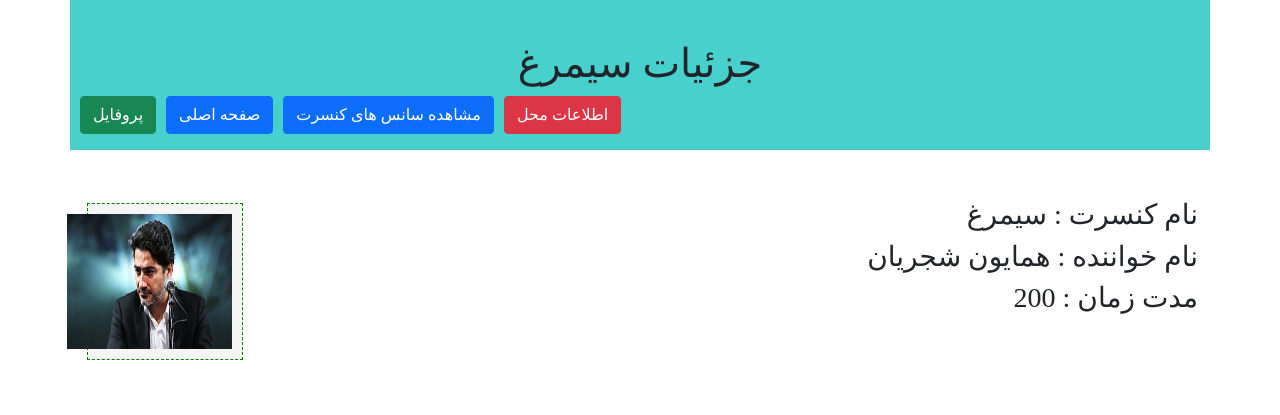
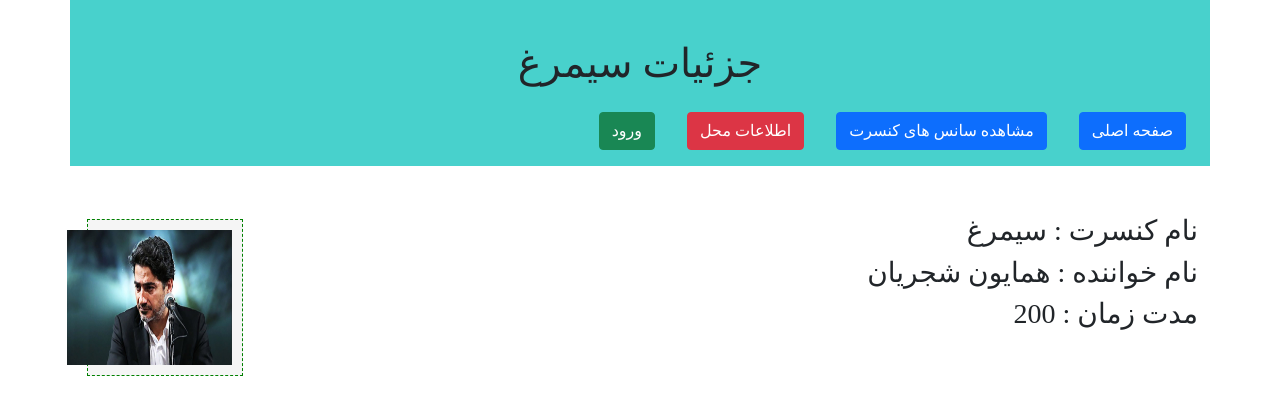
Before and after one commit to mrcod3r-ir/concerts-django, a Django app: page /ticketSales/concert/1 in a window 1280 px wide. Shown: the top 415 px of the page. Run offline with Django 3.2, Linux system fonts and the light colour scheme; data comes from the database, SQL or seed files in the repository; both versions use the stored data as it was after the commit; some libraries are stand-ins or nearby versions; some web fonts are replaced.

Commit message:
p18 completed

```diff
--- a/concert/accounts/urls.py
+++ b/concert/accounts/urls.py
@@ -2,5 +2,6 @@ from django.urls import path
 from accounts import views
 
 urlpatterns = [
-    path('login',views.loginView),
+    path('login/',views.loginView),
+    path('logout/',views.logoutView),
 ]
--- a/concert/concert/settings.py
+++ b/concert/concert/settings.py
@@ -154,3 +154,6 @@ MEDIA_ROOT= os.path.join(BASE_DIR,"media")
 # https://docs.djangoproject.com/en/3.2/ref/settings/#default-auto-field
 
 DEFAULT_AUTO_FIELD = 'django.db.models.BigAutoField'
+
+LOGIN_URL = '/accounts/login'
+LOGIN_REDIRECT_RUL = '/ticketSales/concert/list'
--- a/concert/ticketSales/templates/ticketSales/layout.html
+++ b/concert/ticketSales/templates/ticketSales/layout.html
@@ -8,7 +8,7 @@
 		<title>سامانه فروش بلیط کنسرت</title>
 		<link
 			rel="stylesheet"
-			href="{% static 'ticketSales/css/bootstrap.css' %}"
+			href="{% static 'ticketSales/css/bootstrap.rtl.css' %}"
 		/>
 		<link
 			rel="stylesheet"
@@ -20,19 +20,29 @@
 		<div class="container">
 			<div class="row box">
 				<h1>{% block titlepage %} {% endblock %}</h1>
-				<ul class="btnul">
-					<li><a class="btn btn-success">پروفایل</a></li>
-					<li><a class="btn btn-primary">صفحه اصلی</a></li>
-					<li>
+				<ul class="nav m-2">
+					<li class="nav-link"><a class="btn btn-primary">صفحه اصلی</a></li>
+
+					<li class="nav-link">
 						<a class="btn btn-primary" href="/ticketSales/time/list"
 							>مشاهده سانس های کنسرت</a
 						>
 					</li>
-					<li>
+					<li class="nav-link">
 						<a class="btn btn-danger" href="/ticketSales/location/list"
 							>اطلاعات محل</a
 						>
 					</li>
+
+					{% if user.is_authenticated %}
+					<li class="nav-link">
+						<a class="btn btn-danger" href="/accounts/logout">خروج</a>
+					</li>
+					{% else %}
+					<li class="nav-link">
+						<a class="btn btn-success" href="/accounts/login">ورود</a>
+					</li>
+					{% endif %}
 				</ul>
 			</div>
 
--- a/concert/ticketSales/views.py
+++ b/concert/ticketSales/views.py
@@ -3,6 +3,7 @@ from django.http import HttpResponse,HttpResponseRedirect
 from ticketSales.models import concertModel,locationModel,timeModel
 from django.urls import reverse
 import accounts
+from django.contrib.auth.decorators import login_required
 
 
 # Create your views here.
@@ -15,6 +16,7 @@ def concertListView(request):
 
   return render(request,"ticketSales/concertList.html",context)
 
+@login_required
 def locationListView(request):
   locations = locationModel.objects.all()
   context = {
@@ -33,13 +35,14 @@ def concertDetailsView(request,concert_id):
 
   return render(request,"ticketSales/concertDetails.html",context)
 
+@login_required
 def timeView(request):
-  if request.user.is_authenticated and request.user.is_active:
+  # if request.user.is_authenticated and request.user.is_active:
     times = timeModel.objects.all()
     context = {
       "timeList":times,
     }
 
     return render(request,"ticketSales/timeList.html",context)
-  else:
-    return HttpResponseRedirect(reverse(accounts.views.loginView))
+  # else:
+    # return HttpResponseRedirect(reverse(accounts.views.loginView))
```
Also changed, not shown: concert/accounts/views.py (+10 -2 lines), concert/db.sqlite3.
